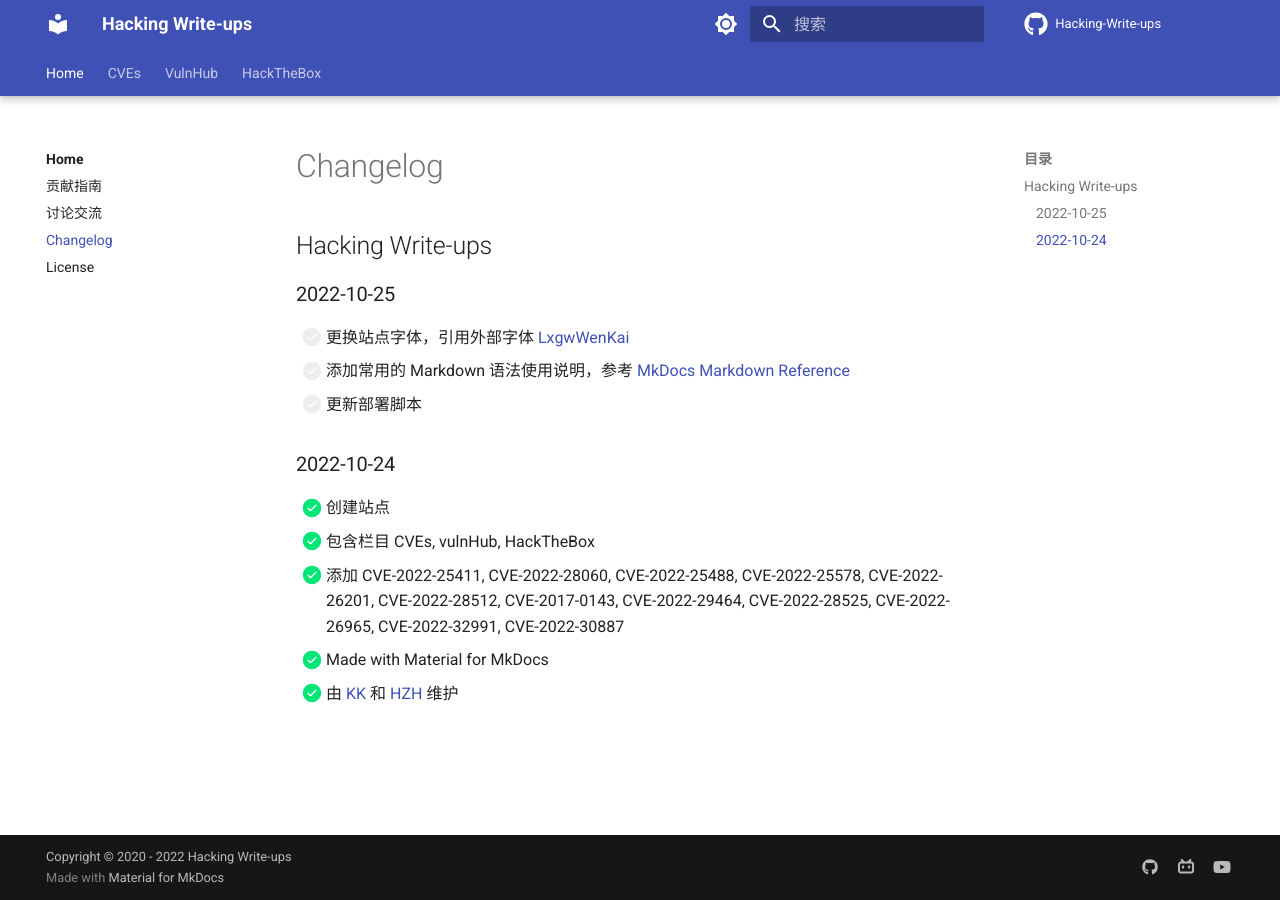
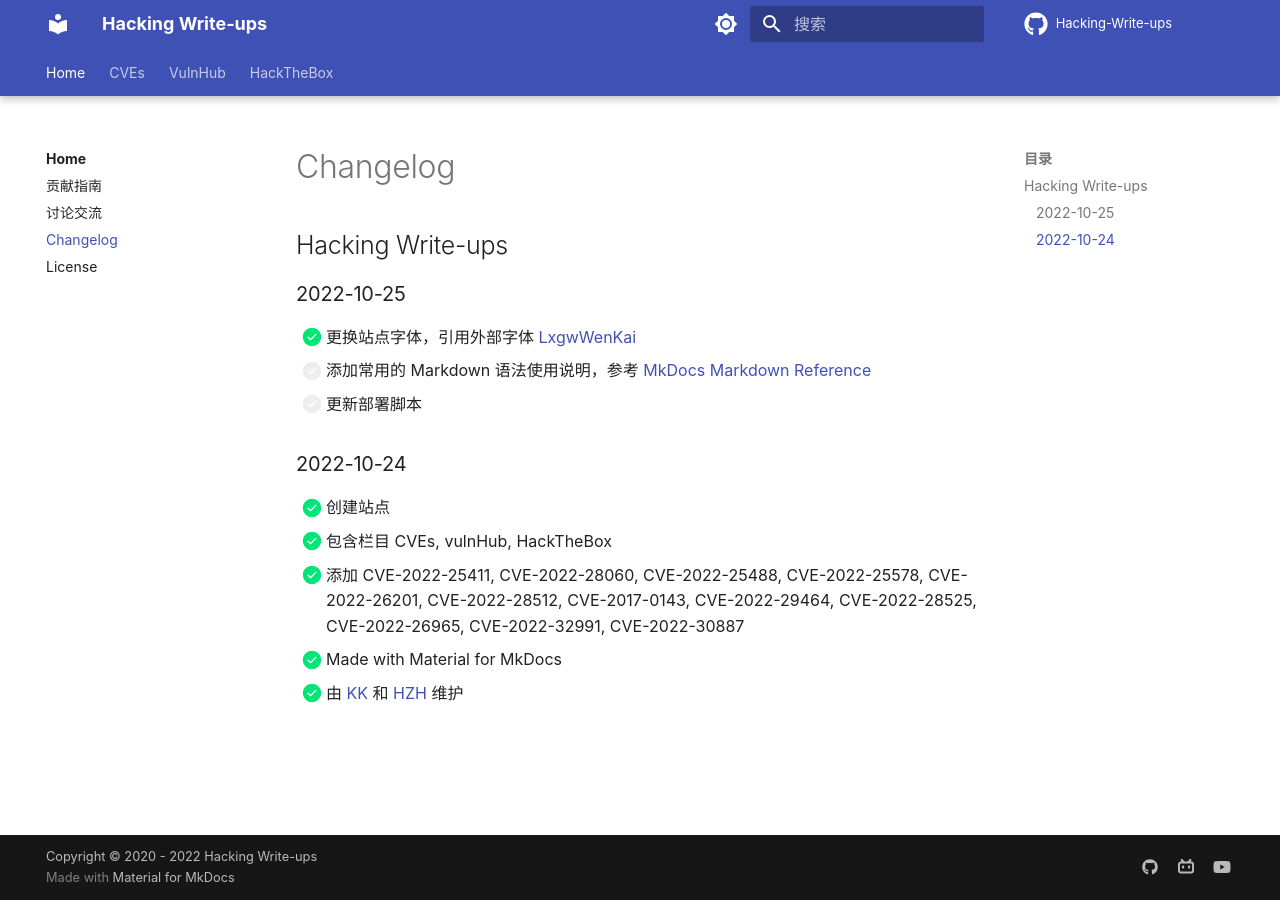
Before and after one commit to kangvcar/Hacking-Write-ups, an MkDocs documentation site: the page built from docs/changelog.md, in a window 1280 px wide. Built offline with MkDocs 1.6.1 and Material for MkDocs 9.7.7, drawn with Linux system fonts in a browser that asks for light colours; some web fonts are replaced; comment, search, counter and statistics services are not loaded.

Commit message:
- [x] 更换站点字体，引用外部字体 [LxgwWenKai](https://github.com/lxgw/LxgwWenKai)

```diff
--- a/docs/changelog.md
+++ b/docs/changelog.md
@@ -3,7 +3,7 @@
 ## Hacking Write-ups
 
 ### 2022-10-25
-- [ ] 更换站点字体，引用外部字体 [LxgwWenKai](https://github.com/lxgw/LxgwWenKai)
+- [x] 更换站点字体，引用外部字体 [LxgwWenKai](https://github.com/lxgw/LxgwWenKai)
 - [ ] 添加常用的 Markdown 语法使用说明，参考 [MkDocs Markdown Reference](https://squidfunk.github.io/mkdocs-material/reference/)
 - [ ] 更新部署脚本
 
--- /dev/null
+++ b/docs/stylesheets/extra.css
@@ -0,0 +1,9 @@
+@font-face {
+  font-family: "LXGWWenKai-Regular";
+  src: url("https://cdn.jsdelivr.net/npm/lxgwwenkai-fontface@1.0.0/fonts/lxgwwenkai/LXGWWenKai-Regular.ttf");
+}
+
+:root {
+  --md-text-font: "LXGWWenKai-Regular";
+  --md-code-font: "LXGWWenKai-Regular";
+}
--- a/mkdocs.yml
+++ b/mkdocs.yml
@@ -25,9 +25,9 @@
       toggle:
         icon: material/brightness-4
         name: Switch to light mode
-  font:
-    text: Roboto
-    code: Roboto Mono
+#  font:
+#    text: Roboto
+#    code: Roboto Mono
 
   language: zh
   icon:
@@ -61,6 +61,9 @@
       link: https://space.bilibili.com/43929500
     - icon: fontawesome/brands/youtube
       link: https://www.youtube.com/channel/UCH9jvvcqYaNSCMG6OIRwxvg
+
+extra_css:
+  - stylesheets/extra.css
 
 markdown_extensions:
 
```
Also changed, not shown: docs/contribute.md (+1 -1 lines), site/assets/javascripts/glightbox.min.js.
